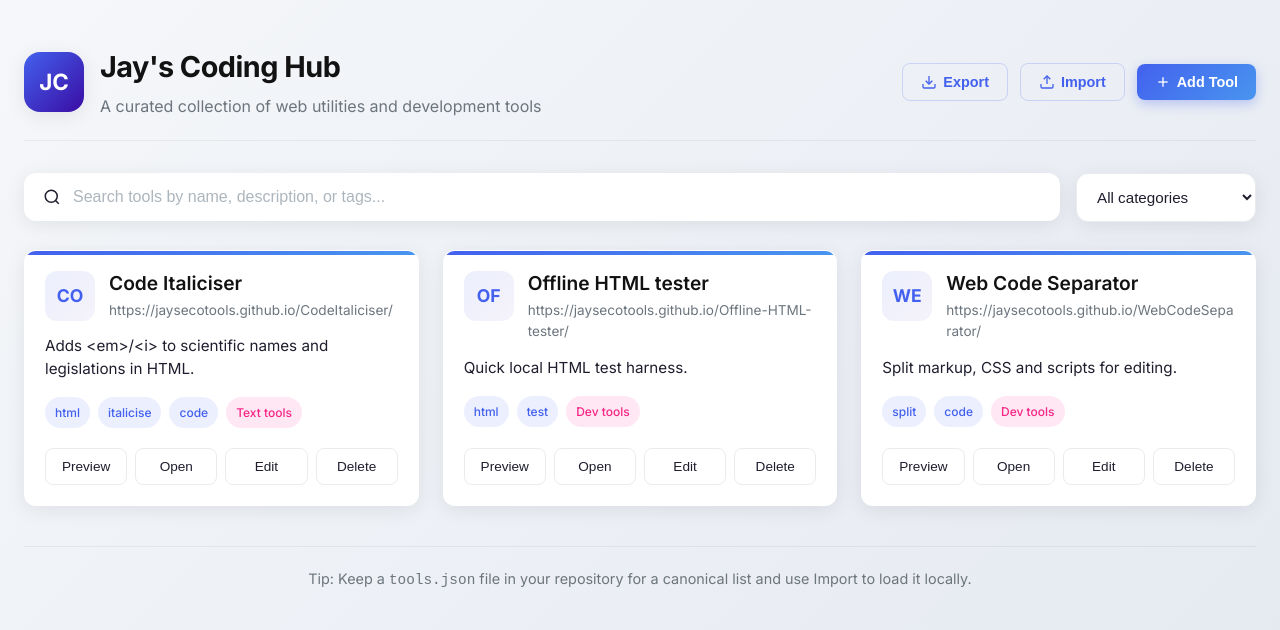
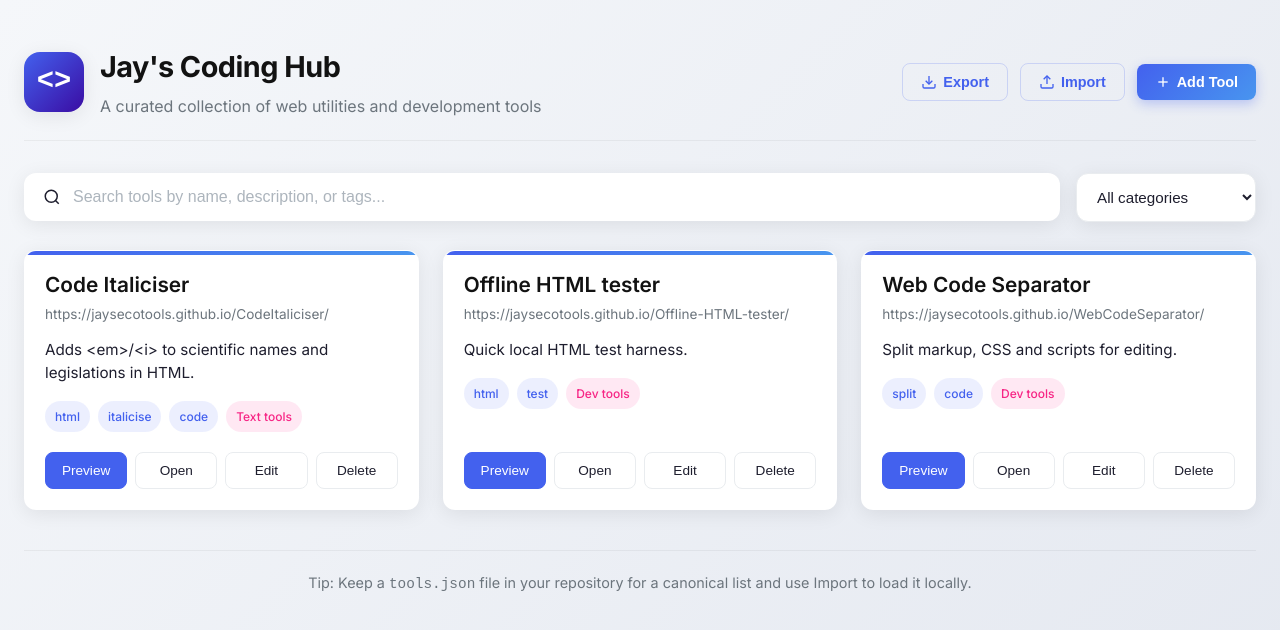
Before and after one commit to jaysecotools/Coding-Tool-Hub, a plain HTML site: page index.html in a window 1280 px wide. Drawn offline with Linux system fonts and the light colour scheme.

Commit message:
Enhance UI with new logo structure and styles
Refactor logo and card header styles for improved UI.

```diff
--- a/index.html
+++ b/index.html
@@ -82,9 +82,30 @@
     justify-content: center;
     background: linear-gradient(135deg, var(--primary), var(--secondary));
     color: white;
+    box-shadow: var(--shadow);
+    position: relative;
+    overflow: hidden;
+  }
+
+  .logo-inner {
+    width: 100%;
+    height: 100%;
+    display: flex;
+    align-items: center;
+    justify-content: center;
+    position: relative;
+  }
+
+  .code-symbol {
+    font-family: monospace;
     font-weight: 700;
-    font-size: 1.4rem;
-    box-shadow: var(--shadow);
+    font-size: 1.8rem;
+    position: relative;
+  }
+
+  .code-symbol::before {
+    content: "<>";
+    color: white;
   }
 
   .brand-text h1 {
@@ -244,40 +265,19 @@
   }
 
   .card-header {
-    display: flex;
-    align-items: flex-start;
-    gap: 14px;
     margin-bottom: 14px;
   }
 
-  .card-icon {
-    width: 50px;
-    height: 50px;
-    border-radius: 12px;
-    flex-shrink: 0;
-    display: flex;
-    align-items: center;
-    justify-content: center;
-    background: linear-gradient(135deg, rgba(67, 97, 238, 0.1), rgba(58, 12, 163, 0.05));
-    color: var(--primary);
-    font-weight: 700;
-    font-size: 1.1rem;
-  }
-
-  .card-title {
-    flex: 1;
-  }
-
   .card-title h3 {
-    margin: 0;
-    font-size: 1.2rem;
+    margin: 0 0 6px 0;
+    font-size: 1.3rem;
     font-weight: 600;
     color: var(--darker);
     line-height: 1.3;
   }
 
   .card-title .card-url {
-    margin: 4px 0 0;
+    margin: 0;
     font-size: 0.85rem;
     color: var(--gray);
     word-break: break-all;
@@ -561,7 +561,10 @@
     .logo {
       width: 50px;
       height: 50px;
-      font-size: 1.2rem;
+    }
+
+    .code-symbol {
+      font-size: 1.5rem;
     }
 
     .brand-text h1 {
@@ -578,15 +581,6 @@
       width: 100%;
       justify-content: flex-end;
     }
-
-    .card-header {
-      flex-direction: column;
-      gap: 12px;
-    }
-
-    .card-icon {
-      align-self: flex-start;
-    }
   }
 </style>
 </head>
@@ -594,7 +588,11 @@
   <div class="app-container" role="main" aria-label="Jay's Coding Hub">
     <header>
       <div class="brand">
-        <div class="logo">JC</div>
+        <div class="logo">
+          <div class="logo-inner">
+            <div class="code-symbol"></div>
+          </div>
+        </div>
         <div class="brand-text">
           <h1>Jay's Coding Hub</h1>
           <div class="subtitle">A curated collection of web utilities and development tools</div>
@@ -722,9 +720,6 @@
   </div>
 
 <script>
-// All JavaScript functionality remains exactly the same as in the original code
-// Only the UI has been improved
-
 /* ---------- Data + initial tools ---------- */
 function cryptoRandomId(){ return 'id-' + Math.random().toString(36).slice(2,9); }
 
@@ -912,10 +907,6 @@ function render(){
     const cardHeader = document.createElement('div');
     cardHeader.className = 'card-header';
 
-    const icon = document.createElement('div');
-    icon.className = 'card-icon';
-    icon.textContent = t.name.substring(0, 2).toUpperCase();
-
     const titleContainer = document.createElement('div');
     titleContainer.className = 'card-title';
 
@@ -928,8 +919,6 @@ function render(){
 
     titleContainer.appendChild(title);
     titleContainer.appendChild(url);
-
-    cardHeader.appendChild(icon);
     cardHeader.appendChild(titleContainer);
 
     const description = document.createElement('p');
@@ -959,7 +948,7 @@ function render(){
     actions.className = 'card-actions';
 
     const preview = document.createElement('button');
-    preview.className = 'card-action';
+    preview.className = 'card-action primary';
     preview.title = 'Preview';
     preview.ariaLabel = 'Preview ' + t.name;
     preview.textContent = 'Preview';
@@ -972,13 +961,13 @@ function render(){
     open.onclick = () => window.open(t.url, '_blank', 'noopener');
 
     const edit = document.createElement('button');
-    edit.className = 'card-action secondary';
+    edit.className = 'card-action';
     edit.title = 'Edit entry';
     edit.textContent = 'Edit';
     edit.onclick = () => openEditForm(t);
 
     const del = document.createElement('button');
-    del.className = 'card-action secondary';
+    del.className = 'card-action';
     del.title = 'Remove from hub';
     del.textContent = 'Delete';
     del.onclick = () => {
```
